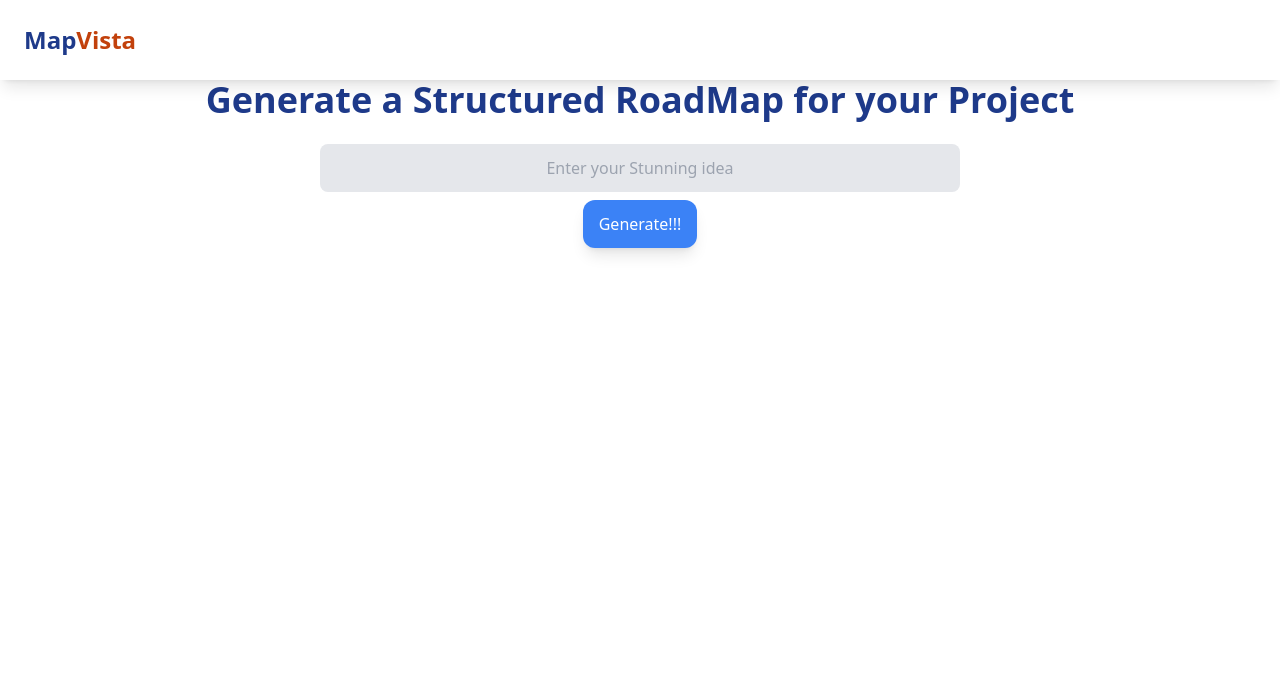
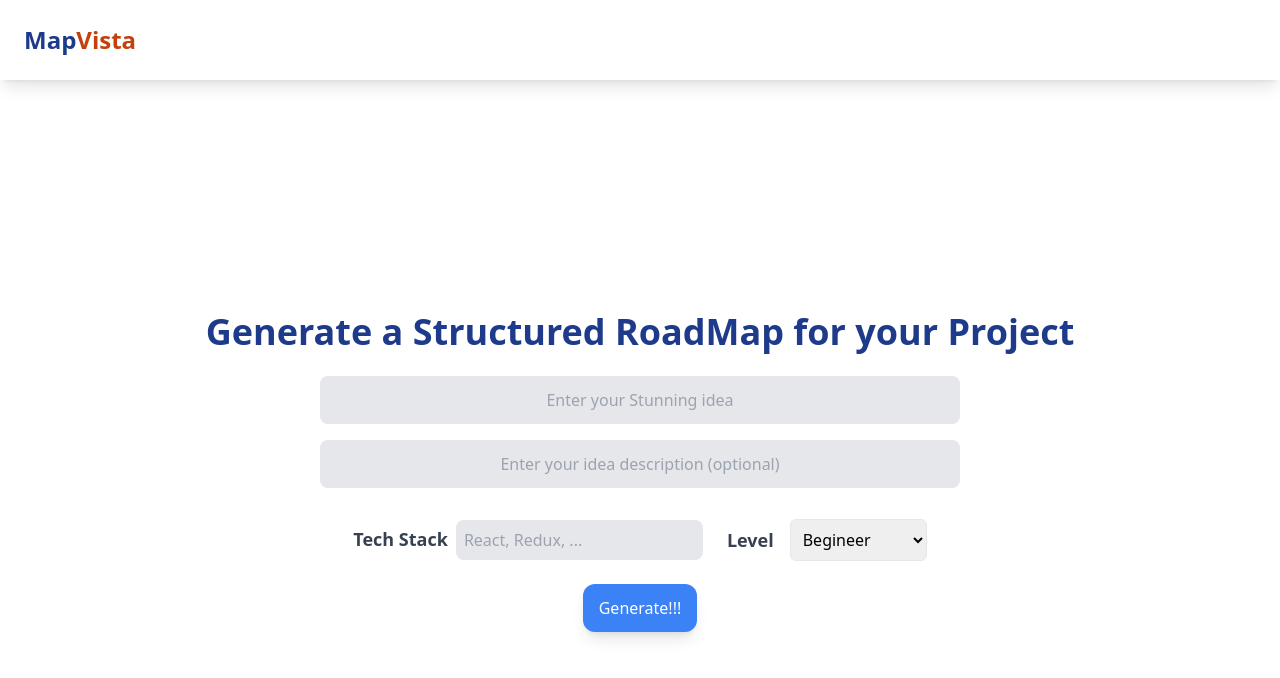
Before and after one commit to Yashodeeps/mapvista, a React (Create React App) app: page / in a window 1280 px wide. Shown: the top 678 px of the page. Built offline with nearby package versions, Linux system fonts and the light colour scheme.

Commit message:
ready for deployment, bug fixes, feat add

```diff
--- a/src/App.js
+++ b/src/App.js
@@ -15,27 +15,6 @@ import LandingPage from "./components/LandingPage";
 import Signin from "./components/Signin";
 import Login from "./components/Login";
 
-const router = createBrowserRouter([
-  {
-    path: "/",
-    element: <App />,
-    children: [
-      {
-        path: "/",
-        element: <LandingPage />,
-      },
-      {
-        path: "/signin",
-        element: <Signin />,
-      },
-      {
-        path: "/login",
-        element: <Login />,
-      },
-    ],
-  },
-]);
-
 function App() {
   return (
     <Provider store={appStore}>
@@ -44,8 +23,8 @@ function App() {
         <div className=" min-h-screen mt-16">
           <Routes>
             <Route path="/" element={<GenerateMap />} />
-            <Route path="/signup" element={<Signin />} />
-            <Route path="/login" element={<Login />} />
+            {/* <Route path="/signup" element={<Signin />} />
+            <Route path="/login" element={<Login />} /> */}
             <Route path="/projectmap" element={<ProjectMap />} />
 
             {/* Define more routes here if needed */}
--- a/src/components/GenerateMap.js
+++ b/src/components/GenerateMap.js
@@ -6,12 +6,22 @@ import { setMap } from "../utils/mapSlice";
 
 const GenerateMap = () => {
   const [ideaStatement, setIdeaStatement] = useState("");
+  const [ideaDescription, setIdeaDescription] = useState("");
   const [gptResult, setGptResult] = useState("");
+  const [selectedOption, setSelectedOption] = useState("beginner");
+  const [stacks, setStacks] = useState("");
   const navigate = useNavigate();
   const dispatch = useDispatch();
 
+  const options = ["Begineer", "Intermediate", "Advanced"];
+
   const handleGptQuery = async () => {
-    const gptQuery = `Given the following project idea: ${ideaStatement}, generate a detailed roadmap for building the project. Please break down the roadmap into specific tasks and group them under appropriate headings such as "Backend," "Frontend," "Deployment," etc. Each task should be clearly defined and actionable. Your response should include a structured list of tasks with headings and checkboxes. Use the format:
+    const gptQuery = `Given the following
+    1.project idea: ${ideaStatement}
+    2.idea description: ${ideaDescription}
+    3.Tech stack: ${stacks}
+    4.Level: ${selectedOption},
+     generate a detailed roadmap for building the project. Please break down the roadmap into specific tasks and group them under appropriate headings such as "Backend," "Frontend," "Deployment," etc. Each task should be clearly defined and actionable. Your response should include a structured list of tasks with headings and checkboxes. Use the format:
 
     # [Heading 1]
       - [Task 1]
@@ -21,18 +31,7 @@ const GenerateMap = () => {
       - [Task 2]
 
     note: only use "-" and "#" to format the response.
-
-    For example:
-
-    # Backend
-      - Set up database schema
-      - Implement user authentication
-    # Frontend
-      - Design user interface mockups
-      - Develop landing page layout
-    # Deployment
-      - Configure CI/CD pipeline
-      - Deploy application to cloud platform`;
+  `;
 
     const result = await openai.chat.completions.create({
       messages: [{ role: "user", content: gptQuery }],
@@ -75,7 +74,7 @@ const GenerateMap = () => {
   }, [gptResult]);
 
   return (
-    <div className="flex flex-col justify-center items-center">
+    <div className="flex flex-col justify-center items-center min-h-screen">
       <h1 className="text-4xl p-4  font-bold text-blue-900">
         Generate a Structured RoadMap for your Project
       </h1>
@@ -86,6 +85,48 @@ const GenerateMap = () => {
         placeholder="Enter your Stunning idea"
         value={ideaStatement}
       />
+      <input
+        onChange={(e) => setIdeaDescription(e.target.value)}
+        className="text-center  m-2 w-1/2 px-4 py-3 bg-gray-200 rounded-lg mx-auto"
+        placeholder="Enter your idea description (optional)"
+        value={ideaDescription}
+      />
+
+      <div className="flex m-4">
+        <div>
+          <label className="text-gray-700 text-lg font-bold">Tech Stack</label>
+          <input
+            placeholder="React, Redux, ..."
+            type="text"
+            className="m-2 p-2 bg-gray-200 rounded-lg "
+            value={stacks}
+            onChange={(e) => {
+              setStacks(e.target.value);
+            }}
+          />
+        </div>
+        <div className="flex items-center">
+          <label className="text-gray-700 text-lg font-bold px-4">Level</label>
+          <select
+            value={selectedOption}
+            onChange={(e) => {
+              setSelectedOption(e.target.value);
+            }}
+            className="p-2 border rounded-md"
+          >
+            {options.map((option) => (
+              <option
+                className="cursor-pointer"
+                key={option}
+                value={option.toLowerCase()}
+              >
+                {option}
+              </option>
+            ))}
+          </select>
+        </div>
+      </div>
+
       <button
         onClick={handleGptQuery}
         className="px-4 py-3 bg-blue-500 text-white hover:bg-blue-800 shadow-lg rounded-xl"
--- a/src/components/ProjectMap.js
+++ b/src/components/ProjectMap.js
@@ -1,6 +1,7 @@
 import React, { useEffect, useState } from "react";
 import { useDispatch, useSelector } from "react-redux";
 import { updateTaskState } from "../utils/mapSlice";
+import SideSection from "./SideSection";
 
 const ProjectMap = () => {
   console.log("reached projectmap");
@@ -61,7 +62,12 @@ const ProjectMap = () => {
   }
 
   return (
+    <div className="flex min-h-screen py-4">
+      <SideSection />
       <div>
+        <button className="border border-green-600 px-4 py-3 mx-8 my-4 rounded-xl hover:shadow-md">
+          Save the Project
+        </button>
         {Object.entries(projectmap).map(([heading, checkpoints]) => (
           <div key={heading} className="p-4 m-4">
             <h2 className="text-2xl m-4 font-bold text-blue-800">{heading}</h2>
@@ -99,6 +105,7 @@ const ProjectMap = () => {
           </div>
         ))}
       </div>
+    </div>
   );
 };
 
--- /dev/null
+++ b/src/components/SideSection.js
@@ -0,0 +1,13 @@
+import React from "react";
+
+const SideSection = () => {
+  return (
+    <div className="w-32 shadow-md p-4">
+      <h1>Profile</h1>
+      <h1>Projects</h1>
+      <h1>logout</h1>
+    </div>
+  );
+};
+
+export default SideSection;
--- a/src/utils/constants.js
+++ b/src/utils/constants.js
@@ -1,4 +1,4 @@
-export const OPENAI_KEY = "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";
+export const OPENAI_KEY = "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";
 
 //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
 
```
Also changed, not shown: src/components/AuthHandler.js (added), src/utils/authSlice.js (added). Lines whose indentation alone changed are shown as unchanged.
